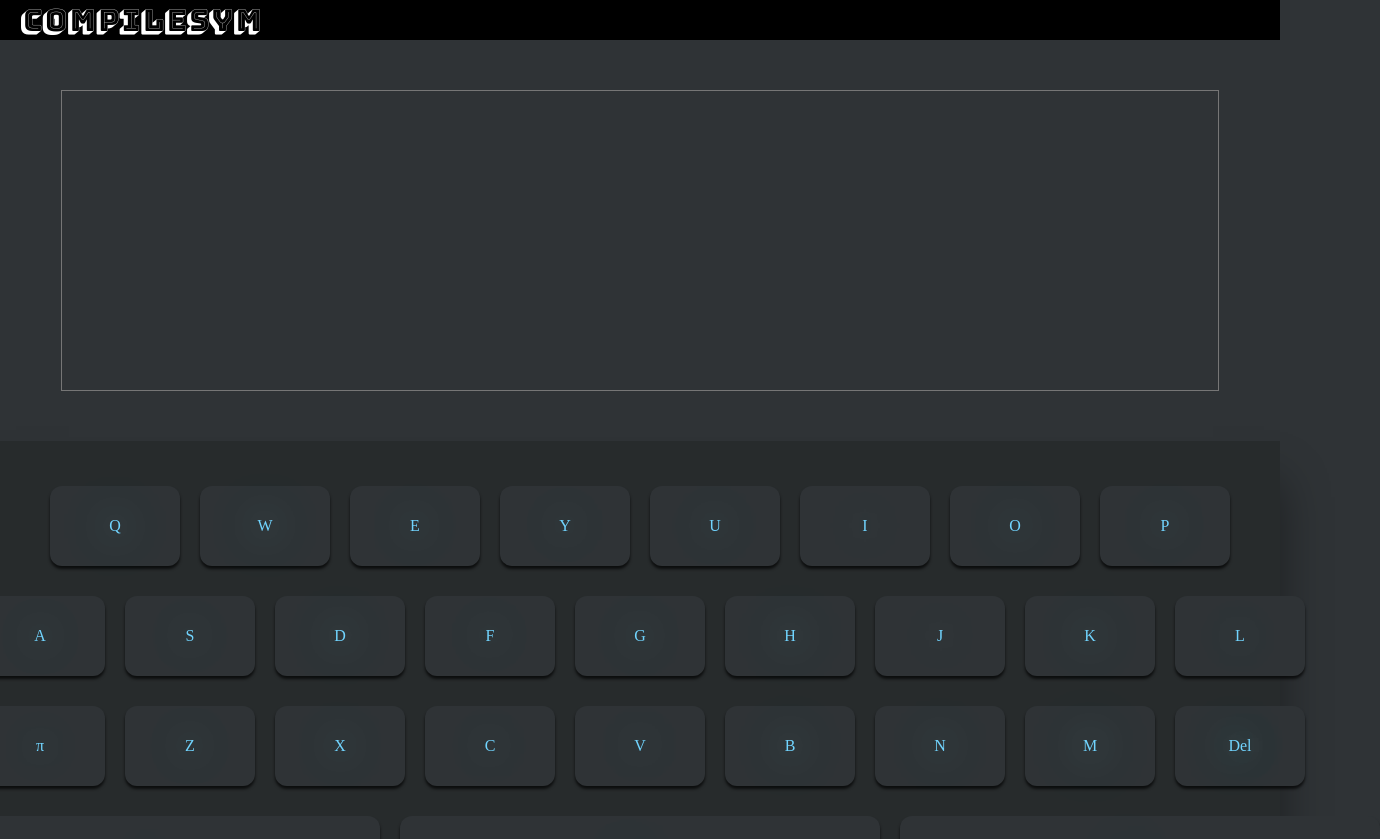
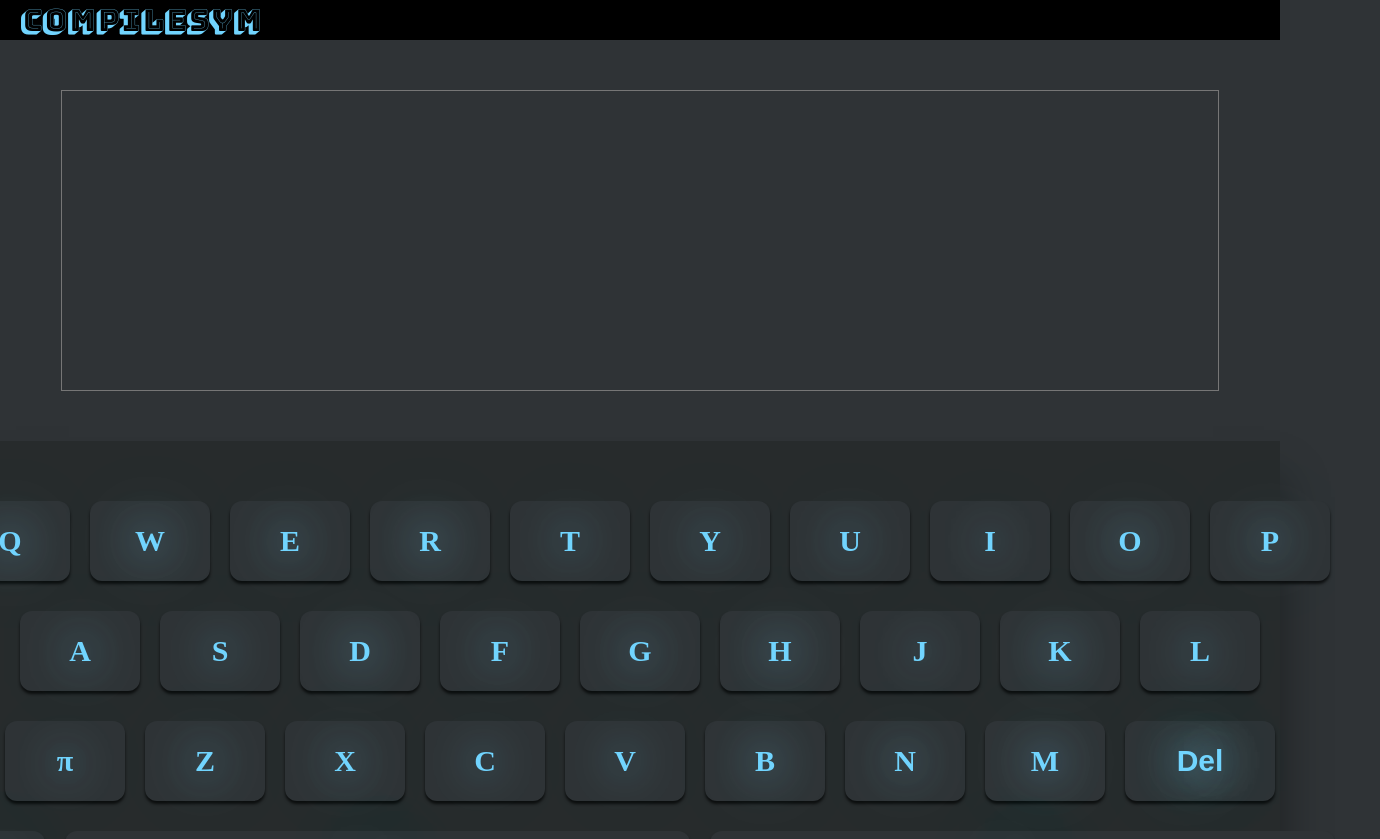
Before and after one commit to GabrielDnz1/Calculadora-Compiladores, a React (Create React App) app in the folder src/django/react/: page / in a window 1280 px wide. Shown: the top 839 px of the page, 1380 px wide, since content can reach past the window. Built offline with nearby package versions, Linux system fonts and the light colour scheme.

Commit message:
Front-End Finalizado

```diff
--- a/src/django/react/src/App.js
+++ b/src/django/react/src/App.js
@@ -2,12 +2,14 @@ import React from "react";
 import Header from "./components/Header/Header";
 import styles from "./app.module.css";
 import Keyboard from "./components/Keyboard/Keyboard";
+import Solucao from "./components/Solucao/Solucao";
 
 function App() {
   return (
     <div className={styles.app}>
       <Header />
       <Keyboard />
+      <Solucao />
     </div>
   );
 }
--- a/src/django/react/src/components/Header/Header.module.css
+++ b/src/django/react/src/components/Header/Header.module.css
@@ -11,5 +11,5 @@ header {
   font-family: "Bungee Shade", sans-serif;
   font-weight: 400;
   font-style: normal;
-  color: rgb(255, 255, 255);
+  color: #71d4fe;
 }
--- a/src/django/react/src/components/Keyboard/Keyboard.js
+++ b/src/django/react/src/components/Keyboard/Keyboard.js
@@ -1,61 +1,145 @@
-import React, { useEffect } from "react";
+import React, { useEffect, useState } from "react";
 import styles from "./Keyboard.module.css";
 
 function Keyboard() {
+  const [inputValue, setInputValue] = useState("");
+  const [isNumericKeyboard, setIsNumericKeyboard] = useState(false);
+
   useEffect(() => {
     const base = document.querySelector(`.${styles.base}`);
     base.onclick = function (event) {
       const target = event.target;
       if (target.tagName === "SPAN") {
-        const resposta = document.getElementById("resposta");
-        if (resposta.innerHTML === "Digite pelos botões abaixo") {
-          resposta.innerHTML = "";
-        }
-        resposta.innerHTML += target.textContent;
+        setInputValue((prevValue) => prevValue + target.textContent);
       }
     };
   }, []);
 
+  function deletaLetra() {
+    setInputValue((prevValue) => prevValue.slice(0, -1));
+  }
+
+  function MudarKeyboardNumerico() {
+    setIsNumericKeyboard((prevValue) => !prevValue);
+  }
+
+  function botaoDeEnter() {
+    window.scrollTo(0, document.body.scrollHeight);
+  }
+
+  function ClearInput() {
+    setInputValue("");
+  }
+
   return (
     <div className={styles.input_e_Base}>
-      <textarea className={styles.Input} id="resposta"></textarea>
+      <textarea
+        className={styles.Input}
+        id="resposta"
+        value={inputValue}
+        readOnly
+      ></textarea>
       <div className={styles.base}>
         <div className={styles.line1}>
-          <span className={styles.tecla_Q}>Q</span>
-          <span className={styles.tecla_W}>W</span>
-          <span className={styles.tecla_E}>E</span>
-          <span className={styles.tecla_Y}>Y</span>
-          <span className={styles.tecla_U}>U</span>
-          <span className={styles.tecla_I}>I</span>
-          <span className={styles.tecla_O}>O</span>
-          <span className={styles.tecla_P}>P</span>
+          <span className={`${styles.tecla} ${styles.tecla_Q}`}>
+            {isNumericKeyboard ? "1" : "Q"}
+          </span>
+          <span className={`${styles.tecla} ${styles.tecla_W}`}>
+            {isNumericKeyboard ? "2" : "W"}
+          </span>
+          <span className={`${styles.tecla} ${styles.tecla_E}`}>
+            {isNumericKeyboard ? "3" : "E"}
+          </span>
+          <span className={`${styles.tecla} ${styles.tecla_R}`}>
+            {isNumericKeyboard ? "4" : "R"}
+          </span>
+          <span className={`${styles.tecla} ${styles.tecla_T}`}>
+            {isNumericKeyboard ? "5" : "T"}
+          </span>
+          <span className={`${styles.tecla} ${styles.tecla_Y}`}>
+            {isNumericKeyboard ? "6" : "Y"}
+          </span>
+          <span className={`${styles.tecla} ${styles.tecla_U}`}>
+            {isNumericKeyboard ? "7" : "U"}
+          </span>
+          <span className={`${styles.tecla} ${styles.tecla_I}`}>
+            {isNumericKeyboard ? "8" : "I"}
+          </span>
+          <span className={`${styles.tecla} ${styles.tecla_O}`}>
+            {isNumericKeyboard ? "9" : "O"}
+          </span>
+          <span className={`${styles.tecla} ${styles.tecla_P}`}>
+            {isNumericKeyboard ? "0" : "P"}
+          </span>
         </div>
         <div className={styles.line2}>
-          <span className={styles.tecla_A}>A</span>
-          <span className={styles.tecla_S}>S</span>
-          <span className={styles.tecla_D}>D</span>
-          <span className={styles.tecla_F}>F</span>
-          <span className={styles.tecla_G}>G</span>
-          <span className={styles.tecla_H}>H</span>
-          <span className={styles.tecla_J}>J</span>
-          <span className={styles.tecla_K}>K</span>
-          <span className={styles.tecla_L}>L</span>
+          <span className={`${styles.tecla} ${styles.tecla_A}`}>
+            {isNumericKeyboard ? "ln" : "A"}
+          </span>
+          <span className={`${styles.tecla} ${styles.tecla_S}`}>
+            {isNumericKeyboard ? "sin" : "S"}
+          </span>
+          <span className={`${styles.tecla} ${styles.tecla_D}`}>
+            {isNumericKeyboard ? "cos" : "D"}
+          </span>
+          <span className={`${styles.tecla} ${styles.tecla_F}`}>
+            {isNumericKeyboard ? "tg" : "F"}
+          </span>
+          <span className={`${styles.tecla} ${styles.tecla_G}`}>
+            {isNumericKeyboard ? "√" : "G"}
+          </span>
+          <span className={`${styles.tecla} ${styles.tecla_H}`}>
+            {isNumericKeyboard ? "(" : "H"}
+          </span>
+          <span className={`${styles.tecla} ${styles.tecla_J}`}>
+            {isNumericKeyboard ? ")" : "J"}
+          </span>
+          <span className={`${styles.tecla} ${styles.tecla_K}`}>
+            {isNumericKeyboard ? "{" : "K"}
+          </span>
+          <span className={`${styles.tecla} ${styles.tecla_L}`}>
+            {isNumericKeyboard ? "}" : "L"}
+          </span>
         </div>
         <div className={styles.line3}>
-          <span className={styles.tecla_PI}>π</span>
-          <span className={styles.tecla_Z}>Z</span>
-          <span className={styles.tecla_X}>X</span>
-          <span className={styles.tecla_C}>C</span>
-          <span className={styles.tecla_V}>V</span>
-          <span className={styles.tecla_B}>B</span>
-          <span className={styles.tecla_N}>N</span>
-          <span className={styles.tecla_M}>M</span>
-          <span className={styles.tecla_Delete}>Del</span>
+          <span className={`${styles.tecla} ${styles.tecla_PI}`}>
+            {isNumericKeyboard ? "π" : "π"}
+          </span>
+          <span className={`${styles.tecla} ${styles.tecla_Z}`}>
+            {isNumericKeyboard ? "+" : "Z"}
+          </span>
+          <span className={`${styles.tecla} ${styles.tecla_X}`}>
+            {isNumericKeyboard ? "-" : "X"}
+          </span>
+          <span className={`${styles.tecla} ${styles.tecla_C}`}>
+            {isNumericKeyboard ? "×" : "C"}
+          </span>
+          <span className={`${styles.tecla} ${styles.tecla_V}`}>
+            {isNumericKeyboard ? "÷" : "V"}
+          </span>
+          <span className={`${styles.tecla} ${styles.tecla_B}`}>
+            {isNumericKeyboard ? "," : "B"}
+          </span>
+          <span className={`${styles.tecla} ${styles.tecla_N}`}>
+            {isNumericKeyboard ? "^" : "N"}
+          </span>
+          <span className={`${styles.tecla} ${styles.tecla_M}`}>
+            {isNumericKeyboard ? "=" : "M"}
+          </span>
+          <button className={styles.Delete} onClick={deletaLetra}>
+            Del
+          </button>
         </div>
         <div className={styles.line4}>
-          <span className={styles.altnum}>123</span>
-          <span className={styles.spacebar}>Space</span>
-          <span className={styles.enter}>Enter</span>
+          <button className={styles.altnum} onClick={MudarKeyboardNumerico}>
+            {isNumericKeyboard ? "ABC" : "123"}
+          </button>
+          <button className={styles.spacebar} onClick={ClearInput}>
+            Clear
+          </button>
+          <button className={styles.enter} onClick={botaoDeEnter}>
+            Solve
+          </button>
         </div>
       </div>
     </div>
--- a/src/django/react/src/components/Keyboard/Keyboard.module.css
+++ b/src/django/react/src/components/Keyboard/Keyboard.module.css
@@ -2,6 +2,7 @@
 
 .input_e_Base {
   display: flex;
+  flex-grow: 1;
   flex-direction: column;
   align-items: center;
   justify-content: center;
@@ -40,8 +41,11 @@ textarea {
 }
 
 .base .line1 span {
+  flex-grow: 1;
   display: flex;
   justify-content: center;
+  font-weight: 900;
+  font-size: 30px;
   align-items: center;
   box-shadow: 0px 3px 3px rgba(0, 0, 0, 0.7);
   color: #71d4fe;
@@ -49,7 +53,7 @@ textarea {
   background: #2f3336;
   border-radius: 12px;
   text-shadow: 0px 0px 40px #71d4fe, 0px 0px 80px #71d4fe;
-  width: 100px;
+  width: 90px;
   height: 50px;
   text-align: center;
 }
@@ -68,8 +72,11 @@ textarea {
 }
 
 .base .line2 span {
+  flex-grow: 1;
   display: flex;
   justify-content: center;
+  font-weight: 900;
+  font-size: 30px;
   align-items: center;
   box-shadow: 0px 3px 3px rgba(0, 0, 0, 0.7);
   color: #71d4fe;
@@ -77,7 +84,7 @@ textarea {
   background: #2f3336;
   border-radius: 12px;
   text-shadow: 0px 0px 40px #71d4fe, 0px 0px 80px #71d4fe;
-  width: 100px;
+  width: 90px;
   height: 50px;
   text-align: center;
 }
@@ -96,17 +103,38 @@ textarea {
 }
 
 .base .line3 span {
+  flex-grow: 1;
   display: flex;
   justify-content: center;
   align-items: center;
+  font-weight: 900;
+  font-size: 30px;
   box-shadow: 0px 3px 3px rgba(0, 0, 0, 0.7);
   color: #71d4fe;
   padding: 15px;
   background: #2f3336;
   border-radius: 12px;
   text-shadow: 0px 0px 40px #71d4fe, 0px 0px 80px #71d4fe;
-  width: 100px;
+  width: 90px;
   height: 50px;
+  text-align: center;
+}
+
+.base .line3 button {
+  display: flex;
+  justify-content: center;
+  font-weight: 900;
+  font-size: 30px;
+  align-items: center;
+  border: none;
+  box-shadow: 0px 3px 3px rgba(0, 0, 0, 0.7);
+  color: #71d4fe;
+  padding: 15px;
+  background: #2f3336;
+  border-radius: 12px;
+  text-shadow: 0px 0px 40px #71d4fe, 0px 0px 80px #71d4fe;
+  width: 150px;
+  height: 80px;
   text-align: center;
 }
 
@@ -123,7 +151,14 @@ textarea {
   gap: 20px;
 }
 
-.base .line4 span {
+.base .line4 span:hover {
+  -webkit-filter: drop-shadow(0px 2px 15px #71d4fe);
+  filter: drop-shadow(0px 2px 15px #71d4fe);
+  cursor: pointer;
+}
+
+.base .line4 button {
+  border: none;
   display: flex;
   justify-content: center;
   align-items: center;
@@ -133,13 +168,27 @@ textarea {
   background: #2f3336;
   border-radius: 12px;
   text-shadow: 0px 0px 10px #71d4fe, 0px 0px 80px #71d4fe;
-  width: 450px;
+  width: 625px;
   height: 50px;
   text-align: center;
+  font-weight: 700;
+  font-size: 20px;
 }
 
-.base .line4 span:hover {
-  -webkit-filter: drop-shadow(0px 2px 15px #71d4fe);
-  filter: drop-shadow(0px 2px 15px #71d4fe);
-  cursor: pointer;
+.base .line4 .altnum {
+  border: none;
+  display: flex;
+  justify-content: center;
+  align-items: center;
+  box-shadow: 0px 3px 3px rgba(0, 0, 0, 0.7);
+  color: #71d4fe;
+  padding: 15px;
+  background: #2f3336;
+  border-radius: 12px;
+  text-shadow: 0px 0px 10px #71d4fe, 0px 0px 80px #71d4fe;
+  width: 100px;
+  height: 50px;
+  text-align: center;
+  font-weight: 700;
+  font-size: 20px;
 }
--- /dev/null
+++ b/src/django/react/src/components/Solucao/Solucao.js
@@ -0,0 +1,13 @@
+import React from "react";
+import styles from "../Solucao/Solucao.module.css";
+
+function Solucao() {
+  return (
+    <div className={styles.Solucao}>
+      <p className={styles.tituloSolucao}></p>
+      <p className={styles.respostaSolucao}></p>
+    </div>
+  );
+}
+
+export default Solucao;
--- /dev/null
+++ b/src/django/react/src/components/Solucao/Solucao.module.css
@@ -0,0 +1,18 @@
+@import url("https://fonts.googleapis.com/css2?family=Inter:wght@100..900&display=swap");
+
+.Solucao {
+  display: flex;
+  align-items: center;
+  flex-direction: column;
+  height: auto;
+  width: 100%;
+  background: linear-gradient(#272b2c, #191a1b);
+}
+
+p {
+  margin-top: 70px;
+  font-family: "Inter", sans-serif;
+  font-weight: 800;
+  font-size: 50px;
+  color: white;
+}
```
